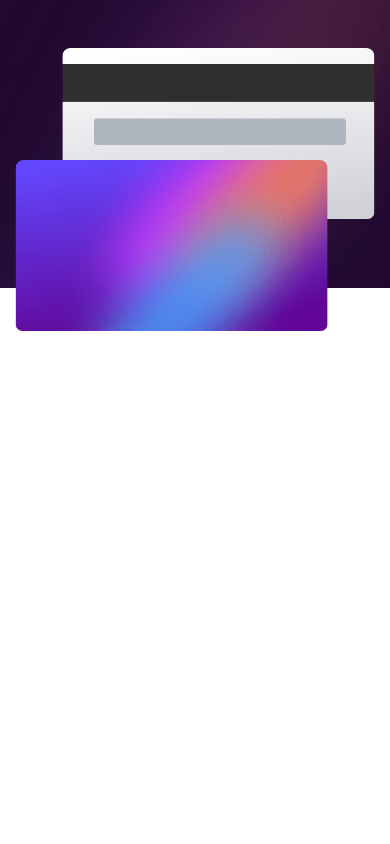
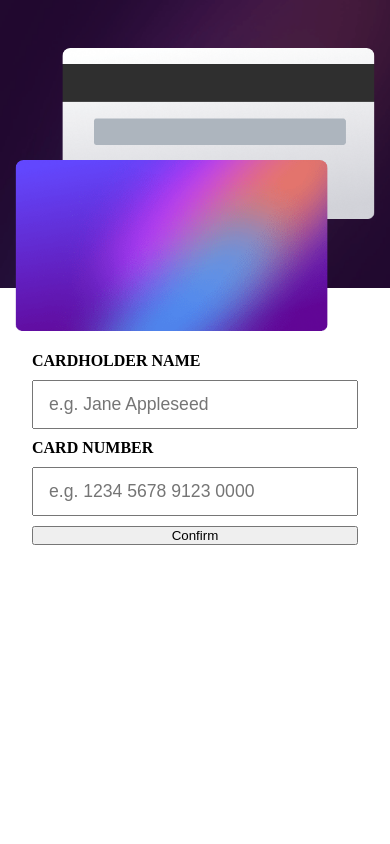
Before and after one commit to karabo-r/interactive-card-details-form, a plain HTML site: page index.html in a window 390 px wide. Drawn offline with Linux system fonts and the light colour scheme.

Commit message:
card name and number inputs

```diff
--- a/index.html
+++ b/index.html
@@ -34,7 +34,17 @@
         <div class="card card-back"></div>
         <div class="card card-front"></div>
       </div>
-      <div class="form"></div>
+      <form action="">
+        <div class="name">
+          <h1>CARDHOLDER NAME</h1>
+          <input type="text" placeholder="e.g. Jane Appleseed">
+        </div>
+        <div class="number">
+          <h1>CARD NUMBER</h1>
+          <input type="text" placeholder="e.g. 1234 5678 9123 0000">
+        </div>
+        <button type="submit">Confirm</button>
+      </form>
     </main>
 		<!-- <div class=""></div> -->
 
--- a/style.css
+++ b/style.css
@@ -45,4 +45,35 @@
         transform: translate(20%, 3rem);
 
     }
+
+    main form{
+        display: flex;
+        flex-direction: column;
+        padding: 2rem;
+        /* display: flex; */
+    }
+
+    form h1{
+        font-size: 1rem;
+        margin-bottom: 10px;
+    }
+    form input{
+        padding: 15px;
+        padding-top: 1.4rem;
+        padding-bottom: 1.4rem;
+        outline: none;
+
+        font-size: 1.1rem;
+        height: 2.6rem;
+        width: 100%;
+        margin-bottom: 10px;
+     }
+
+     form .details{
+        display: flex;
+     }
+
+     /* form .details .date{
+        display: flex;
+     } */
 }
```
